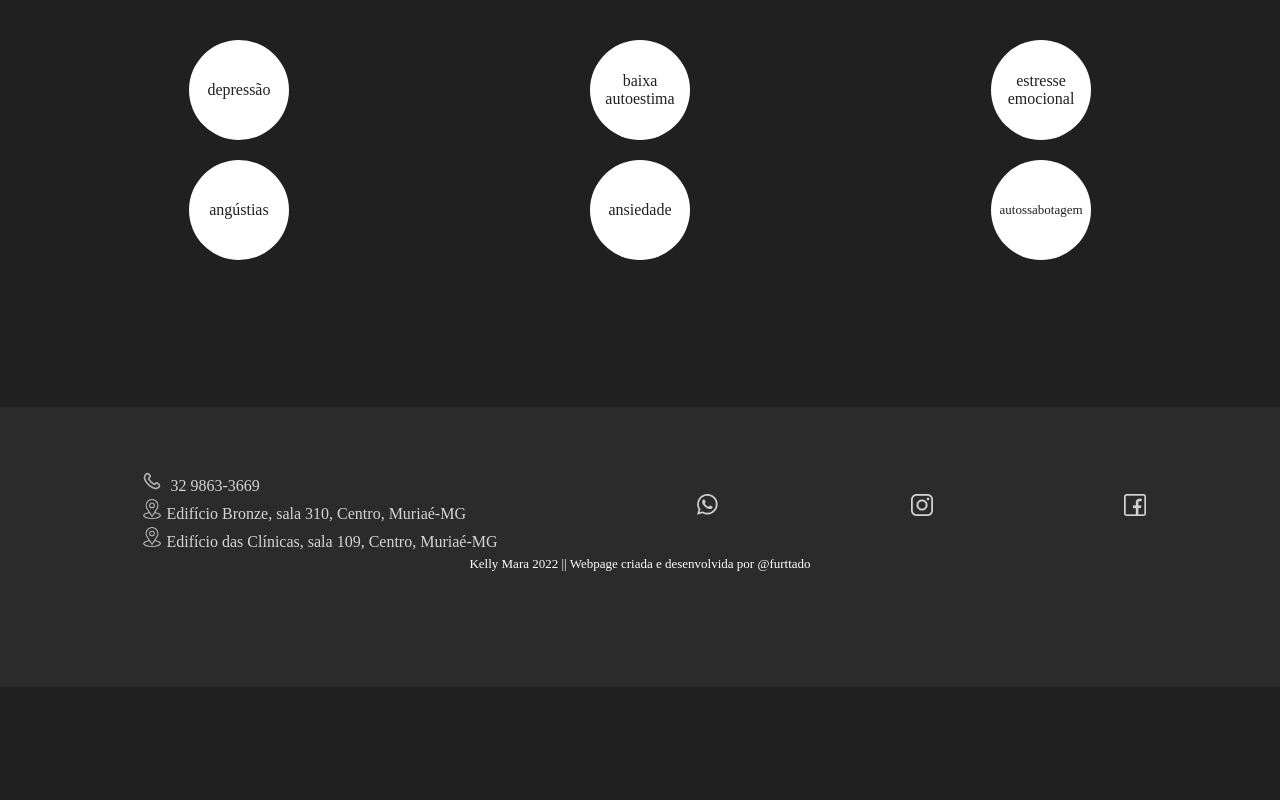
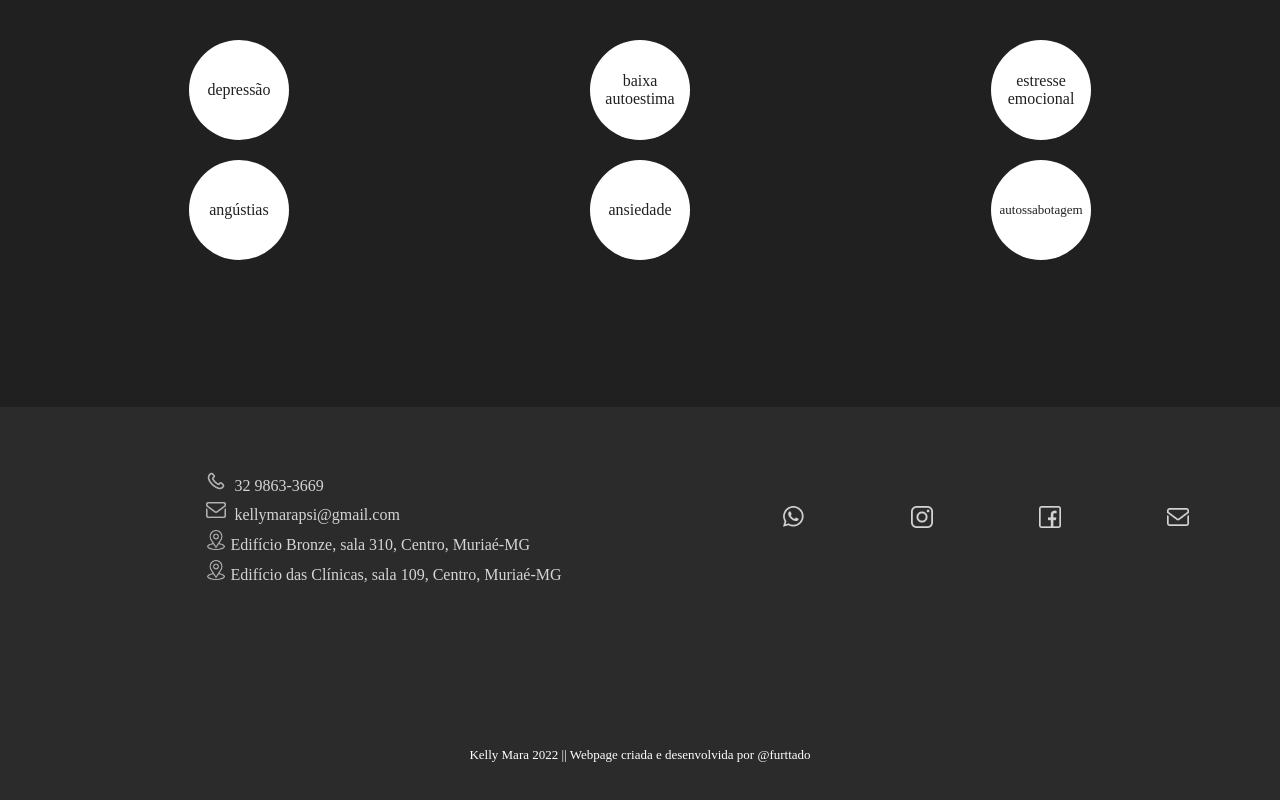
Before and after one commit to furttado/psychologist-ssg, a Next.js app: page / in a window 1280 px wide. Shown: the part 1276-2076 px from the top of the page. Before the commit the page ends 1963 px from the top, so only its background shows below. Built offline with nearby package versions, Linux system fonts and the light colour scheme.

Commit message:
general refact part2 done

```diff
--- a/src/components/footerComponent.js
+++ b/src/components/footerComponent.js
@@ -4,6 +4,7 @@ import {theme} from './globalStyle'
 import SocialMediaComponent from './socialMediaComponent'
 import Phone from '../files/phone.png'
 import Location from '../files/location.png'
+import Email from '../files/mail.png'
 import Image from 'next/image'
 import {Icon, Text, Link, footerUrls} from './style'
 import {CONTACT_BASE} from '../data'
@@ -13,7 +14,8 @@ const Footer = styled.footer`
     padding: 5% 3% 10% 3% ;
 
     display: grid;
-    row-gap: 15%;
+    grid-template-rows: auto auto ;
+    height: fit-content;
 
     align-items: center;
     justify-items: center;
@@ -21,9 +23,13 @@ const Footer = styled.footer`
 
 const Box = styled.section`
     display: grid;
-    grid-template-columns: 1fr 1fr;
+    grid-template-columns: 1.5fr 1fr;
     align-items: center;
     justify-items: center;
+    justify-content: center;
+    min-height: 100%;
+    margin-bottom: 15%;
+
 
 `
 
@@ -34,9 +40,12 @@ export default function FooterComponent(props) {
     return (
         <Footer>
             <Box>
-                <Text textAlign={'left'} opacity={0.8} style={{display: 'grid', rowGap: '6%'}}>
+                <Text textAlign={'left'} opacity={0.8} style={{display: 'grid', rowGap: '6%', minHeight:'fit-content'}}>
                     <Link href={CONTACT_BASE.phone_link} target="_blank">
                     <Icon width={'20px'} height={'20px'}><Image src={Phone} alt='telefone'/></Icon> &nbsp;{CONTACT_BASE.phone} <br />
+                    </Link>
+                    <Link href={CONTACT_BASE.email_url} target="_blank">
+                    <Icon width={'20px'} height={'20px'}><Image src={Email} alt='email'/></Icon> &nbsp;{CONTACT_BASE.email} <br />
                     </Link>
                     <Link href={CONTACT_BASE.address_main_maps} target="_blank">
                     <Icon width={'20px'} height={'20px'}><Image src={Location} alt='endereço'/></Icon>
@@ -47,15 +56,19 @@ export default function FooterComponent(props) {
                     &nbsp;{CONTACT_BASE.address_secondary}
                     </Link>
                 </Text>
-                <SocialMediaComponent width={iconSize} height={iconSize} boxWidth={'50vw'} />
+                <SocialMediaComponent
+                    width={iconSize}
+                    height={iconSize}
+                    boxWidth={'40vw'}
+                />
             </Box>
-
 
             <Text fontSize={'small'} textAlign={'center'}>Kelly Mara 2022 |
                 <Link href='https://www.linkedin.com/in/furttado/' target={'_blank'}>
                     | Webpage criada e desenvolvida por @furttado
                 </Link>
             </Text>
+
         </Footer>
     )
 }
--- a/src/components/socialMediaComponent.js
+++ b/src/components/socialMediaComponent.js
@@ -3,6 +3,7 @@ import styled from 'styled-components'
 import Facebook from '../files/facebook.png'
 import Instagram from '../files/instagram.png'
 import WhatsApp from '../files/whatsapp.png'
+import Email from '../files/mail.png'
 import Image from 'next/image'
 import {Icon} from './style'
 import { CONTACT_BASE } from '../data'
@@ -13,7 +14,7 @@ const Social = styled.div`
     height: ${props => props && props.boxHeight} ;
 
     display:grid;
-    grid-template-columns: 1fr 1fr 1fr;
+    grid-template-columns: 1fr 1fr 1fr 1fr;
     justify-items: center;
 
 `
@@ -28,7 +29,6 @@ export default function SocialMediaComponent(props) {
             </a>
 
             <a href={CONTACT_BASE.instagram} target={'_blank'}>
-
                 <Icon width={props.width} height={props.height}>
                     <Image src={Instagram} alt='Instagram icon' />
                 </Icon>
@@ -39,6 +39,13 @@ export default function SocialMediaComponent(props) {
                     <Image src={Facebook} alt='Facebook icon'/>
                 </Icon>
             </a>
+
+            <a href={CONTACT_BASE.email_url} target={'_blank'}>
+                <Icon width={props.width} height={props.height}>
+                    <Image src={Email} alt='Email icon'/>
+                </Icon>
+            </a>
+
         </Social>
     )
 }
--- a/src/data/index.js
+++ b/src/data/index.js
@@ -8,6 +8,7 @@ export const CONTACT_BASE = {
     phone: '32 9863-3669',
     phone_link: 'tel:+553298633669',
     email: 'kellymarapsi@gmail.com',
+    email_url: 'mailto:kellymarapsi@gmail.com',
     whatsapp: 'https://wa.me/5532998633669?text=Ol%C3%A1%2C+gostaria+de+agendar+uma+consulta%21',
     instagram: 'https://www.instagram.com/kellymarapsi/',
     facebook: 'https://www.facebook.com/kellymarapsi',
```
Also changed, not shown: src/files/mail.png (added).
